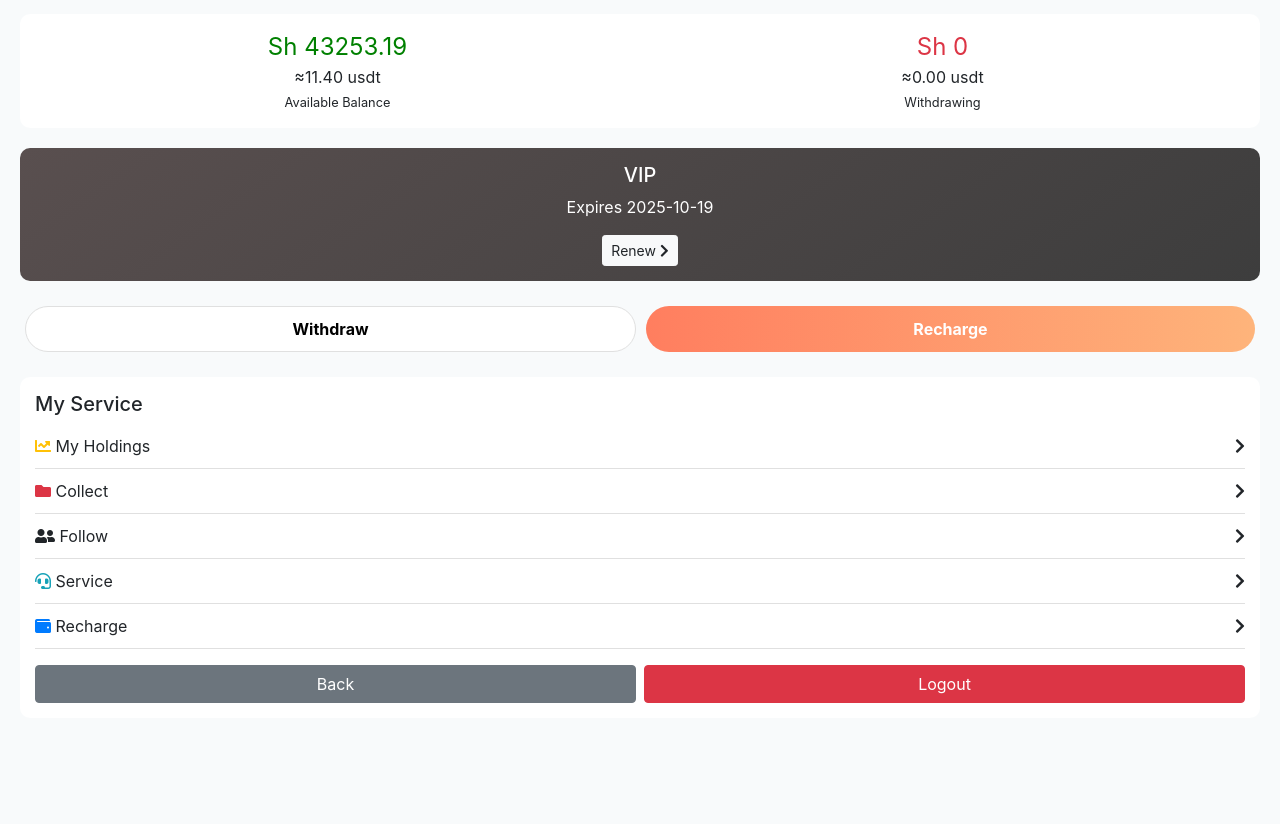
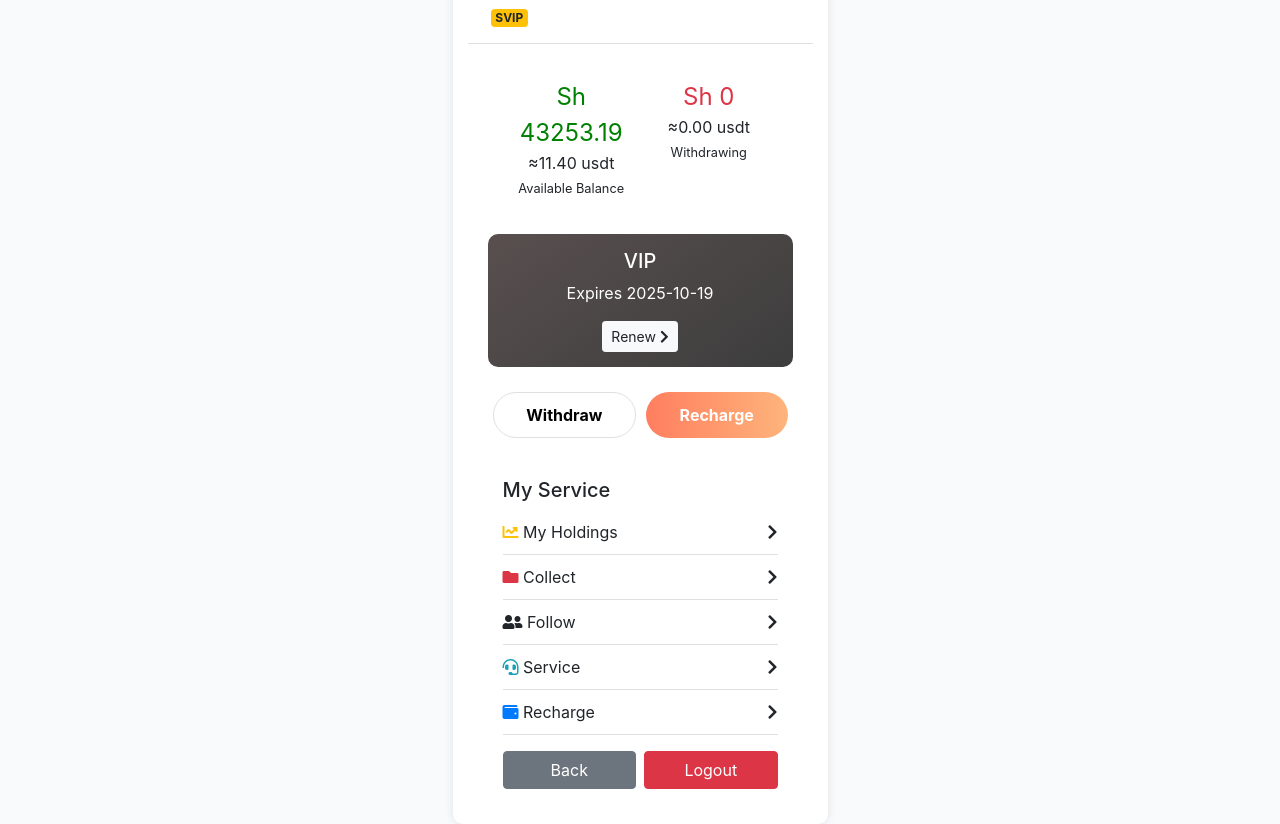
Before and after one commit to U24EARN/U24, a plain HTML site: page my.html in a window 1280 px wide. Shown: the part 77-901 px from the top of the page. Before the commit the page ends 815 px from the top, so only its background shows below. Drawn offline with nearby package versions, Linux system fonts and the light colour scheme.

Commit message:
Update my.html

```diff
--- a/my.html
+++ b/my.html
@@ -11,6 +11,18 @@
   <style>
     body {
       background-color: #f8fafb;
+      display: flex;
+      justify-content: center;
+      align-items: center;
+      min-height: 100vh;
+      margin: 0;
+    }
+    .container {
+      width: 375px; /* Fixed width for mobile device size */
+      background-color: #ffffff;
+      box-shadow: 0 0 10px rgba(0, 0, 0, 0.1);
+      border-radius: 10px;
+      overflow: hidden;
     }
     .header, .bottom-nav {
       background-color: #ffffff;
@@ -75,6 +87,7 @@
       padding: 10px 0;
       border-bottom: 1px solid #e0e0e0;
       align-items: center;
+      cursor: pointer;
     }
     .service-item:last-child {
       border-bottom: none;
@@ -85,14 +98,23 @@
     .bottom-nav .nav-item i {
       font-size: 24px;
     }
+    /* Profile Image Circle */
+    #user-image {
+      width: 40px;
+      height: 40px;
+      border-radius: 50%; /* Makes the image circular */
+      object-fit: cover; /* Ensures the image fits within the circle */
+      cursor: pointer;
+    }
   </style>
 </head>
 <body>
+  <div class="container">
     <!-- Header -->
     <header class="header d-flex justify-content-between align-items-center">
       <div>
         <input type="file" id="profile-pic" accept="image/*" style="display:none">
-      <img id="user-image" src="m3.jpg" alt="pic" style="width: 40px; border-radius: 50px; cursor: pointer;">
+        <img id="user-image" src="m3.jpg" alt="Profile Picture">
         <input type="text" id="username" class="ml-2 font-weight-bold border-0" value="enter username">
         <span class="badge badge-warning ml-2">SVIP</span>
       </div>
@@ -116,14 +138,13 @@
     <section class="vip-section">
       <h5>VIP</h5>
       <p>Expires 2025-10-19</p>
-    <button class="btn btn-light btn-sm">Renew <i class="fas fa-chevron-right"></i></button>
+      <button class="btn btn-light btn-sm" onclick="window.location.href='recharge.html'">Renew <i class="fas fa-chevron-right"></i></button>
     </section>
 
     <!-- Withdraw and Recharge Buttons -->
     <section class="withdraw-card">
       <button class="withdraw-btn" onclick="window.location.href='withdraw.html'">Withdraw</button>
-    <button class="recharge-btn"
-onclick="window.location.href='recharge.html'">Recharge</button>
+      <button class="recharge-btn" onclick="window.location.href='recharge.html'">Recharge</button>
     </section>
 
     <!-- My Service Section -->
@@ -137,11 +158,11 @@ onclick="window.location.href='recharge.html'">Recharge</button>
         <div><i class="fas fa-folder text-danger"></i> Collect</div>
         <i class="fas fa-chevron-right"></i>
       </div>
-    <div class="service-item">
+      <div class="service-item" onclick="window.location.href='https://t.me/+5w7hySmYezM0MDA0'">
         <div><i class="fas fa-user-friends text-orange"></i> Follow</div>
         <i class="fas fa-chevron-right"></i>
       </div>
-    <div class="service-item">
+      <div class="service-item" onclick="window.location.href='https://t.me/+5w7hySmYezM0MDA0'">
         <div><i class="fas fa-headset text-info"></i> Service</div>
         <i class="fas fa-chevron-right"></i>
       </div>
@@ -154,6 +175,7 @@ onclick="window.location.href='recharge.html'">Recharge</button>
         <button id="logout-btn" class="btn btn-danger btn-block mt-3" onclick="window.location.href='index.html'">Logout</button>
       </div>
     </section>
+  </div>
 
   <script>
     document.getElementById('user-image').addEventListener('click', function() {
```
Lines whose indentation alone changed are shown as unchanged.
